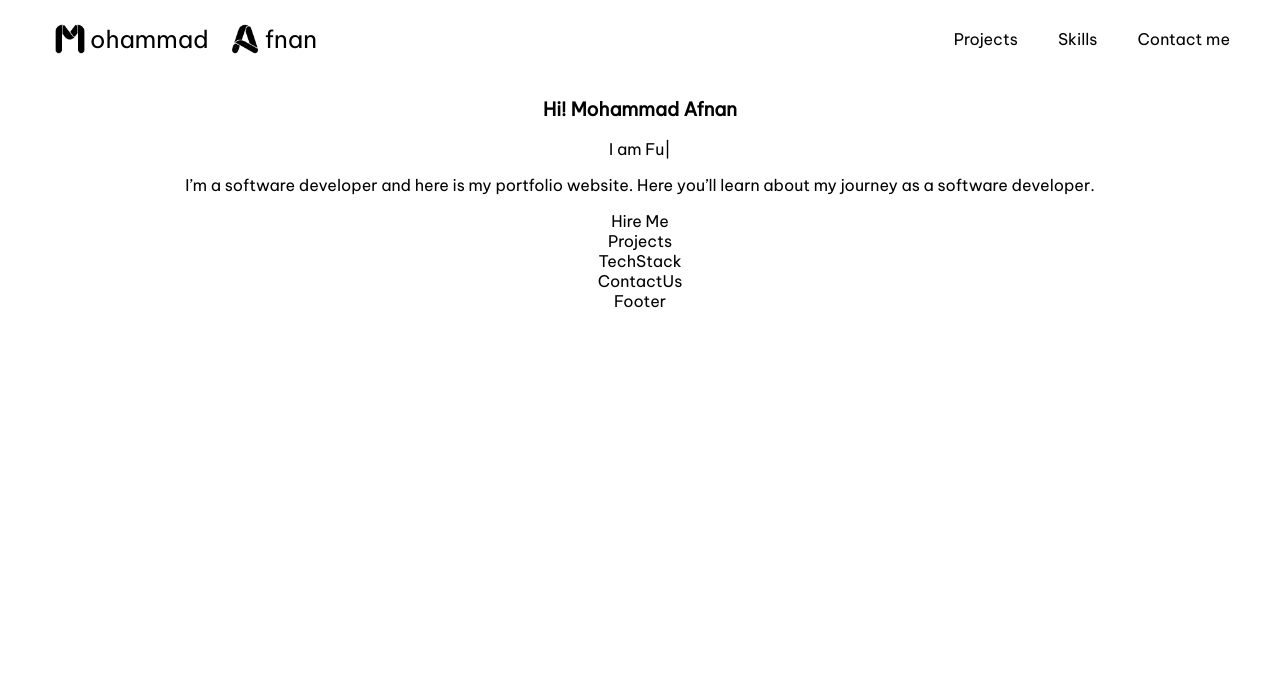
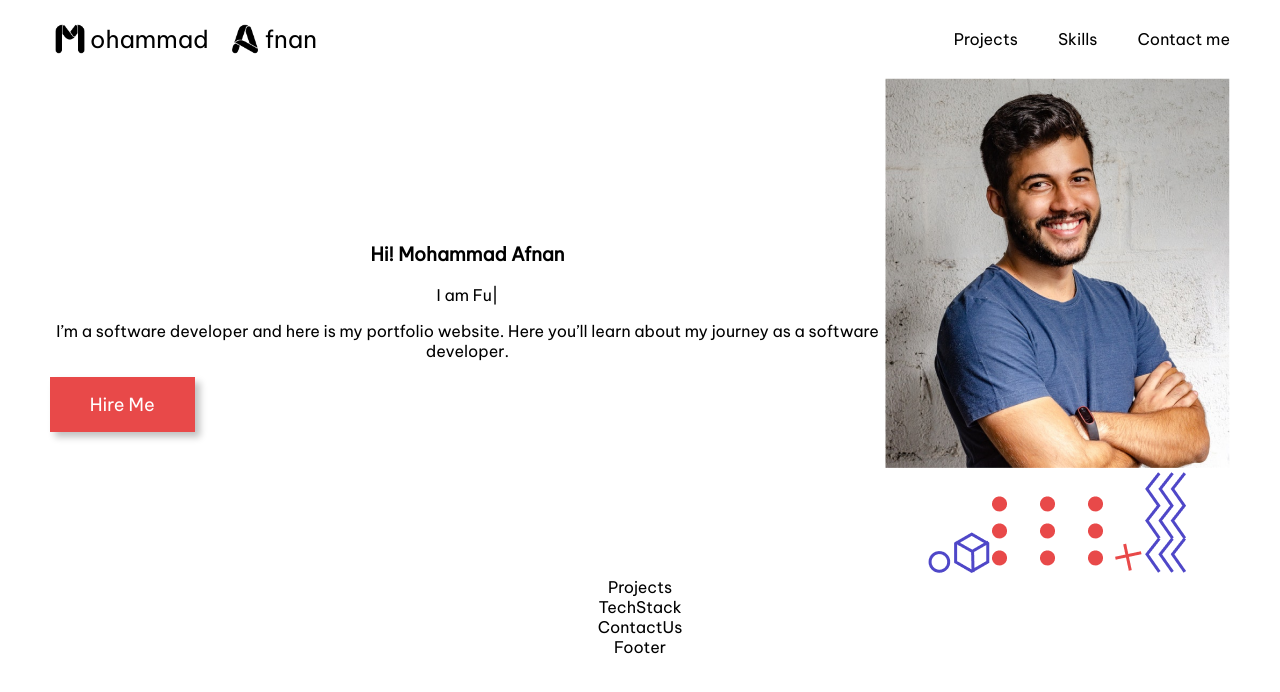
Before and after one commit to m-Afnan2018/Portfolio, a React (Create React App) app: page / in a window 1280 px wide. Shown: the top 692 px of the page. Built offline with nearby package versions, Linux system fonts and the light colour scheme; the HTML template or start-up script is replaced by a standard one.

Commit message:
HeroSection (To Be Continue...)

```diff
--- a/src/components/HeroSection/AboutMe.jsx
+++ b/src/components/HeroSection/AboutMe.jsx
@@ -39,7 +39,7 @@ const AboutMe = () => {
                 <p>I am <span className='role'></span></p>
             </div>
             <p>I’m a software developer and here is my portfolio website. Here you’ll learn about my journey as a software developer.</p>
-            <div>
+            <div className={style.btn}>
                 Hire Me
             </div>
         </div>
--- a/src/components/HeroSection/HeroSection.module.css
+++ b/src/components/HeroSection/HeroSection.module.css
@@ -0,0 +1,44 @@
+.HeroSection{
+    padding: 0px 50px;
+    display: flex;
+    justify-content: space-between;
+    align-items: center;
+}
+
+.btn {
+    background-color: #e84949;
+    width: fit-content;
+    color: white;
+    padding: 0.8rem 2.3rem;
+    box-shadow: 5px 5px 7px 0px #0000003f;
+    font-size: 18px;
+    cursor: pointer;
+    transition: all 0.5s;
+    font-weight: 500;
+    border: solid 3px transparent;
+    position: relative;
+    z-index: 1;
+}
+
+.btn::before {
+    content: "";
+    position: absolute;
+    background-color: #fff;
+    top: 0px;
+    left: 0;
+    right: 0;
+    bottom: 0px;
+    z-index: -1;
+    transform: scaleX(0);
+    transform-origin: left;
+    transition: all 0.8s;
+}
+
+.btn:hover::before {
+    transform: scaleX(1);
+}
+
+.btn:hover {
+    border: solid 3px #e84949;
+    color: black;
+}
--- a/src/components/HeroSection/Image.jsx
+++ b/src/components/HeroSection/Image.jsx
@@ -1,10 +1,23 @@
 import React from 'react'
 import style from './HeroSection.module.css'
+import circle from '../../assets/images/userAssets/circle.png'
+import cube from '../../assets/images/userAssets/cube.png'
+import dots from '../../assets/images/userAssets/dots.png'
+import plus from '../../assets/images/userAssets/plus.png'
+import zigzags from '../../assets/images/userAssets/zigzags.png'
+import user from '../../assets/images/userAssets/UserImage.png'
 
 const Image = () => {
   return (
     <div>
-
+        <div>
+            <img src={user} alt='user'/>
+        </div>
+        <img className={style.circle} src={circle} alt='circle'/>
+        <img className={style.cube} src={cube} alt='cube'/>
+        <img className={style.dots} src={dots} alt='dots'/>
+        <img className={style.plus} src={plus} alt='plus'/>
+        <img className={style.zigzags} src={zigzags} alt='zigzags'/>
     </div>
   )
 }
```
Also changed, not shown: src/assets/images/userAssets/NavLogo.jpg (deleted), src/assets/images/userAssets/UserImage.png (added).
